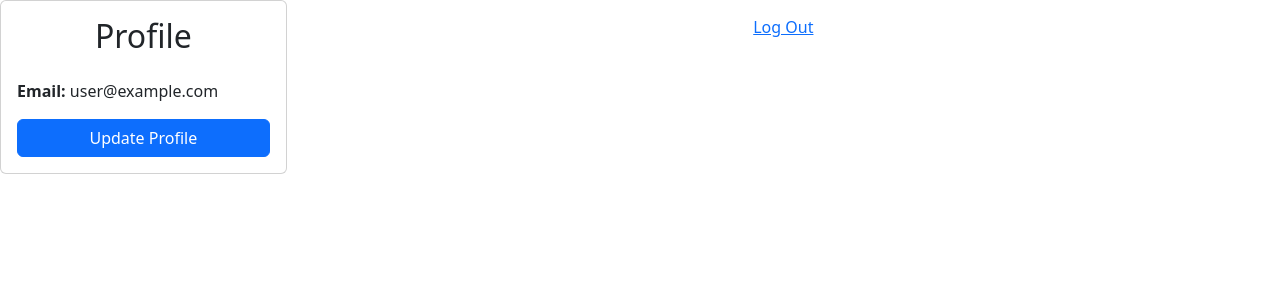
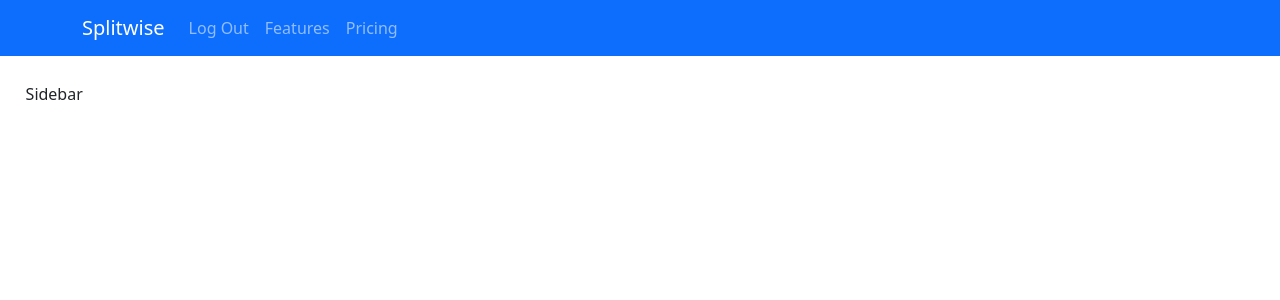
Before and after one commit to yousamaa/react-splitwise, a React (Create React App) app: page / in a window 1280 px wide. Shown: the top 300 px of the page. Built offline with nearby package versions, Linux system fonts and the light colour scheme; no server answers; sample sign-in values are in the browser's storage.

Commit message:
ADDED NAVBAR AND SIDEBAR COMPONENT

```diff
--- a/src/App.js
+++ b/src/App.js
@@ -11,10 +11,6 @@ import ForgotPassword from './components/authentication/ForgotPassword'
 import UpdateProfile from './components/authentication/UpdateProfile'
 
 const App = () => {
-  const DashboardWrapper = styled.section`
-    display: flex;
-  `
-
   const LoginWrapper = styled.section`
     width: 22.5%;
     height: 50%;
@@ -35,9 +31,7 @@ const App = () => {
             path='/'
             element={
               <PrivateRoute>
-                <DashboardWrapper>
-                  <Dashboard />
-                </DashboardWrapper>
+                <Dashboard />
               </PrivateRoute>
             }
           />
@@ -45,7 +39,9 @@ const App = () => {
             path='/update-profile'
             element={
               <PrivateRoute>
-                <UpdateProfile />
+                <LoginWrapper>
+                  <UpdateProfile />
+                </LoginWrapper>
               </PrivateRoute>
             }
           />
--- a/src/components/Dashboard.js
+++ b/src/components/Dashboard.js
@@ -1,42 +1,13 @@
-import React, { useState } from 'react'
-import { Card, Button, Alert } from 'react-bootstrap'
-import { Link, useNavigate } from 'react-router-dom'
+import React from 'react'
+import Sidebar from './Sidebar'
 
-import { useAuth } from '../contexts/AuthContext'
+import NavBar from './NavBar'
 
 const Dashboard = () => {
-  const [error, setError] = useState('')
-  const { currentUser, logout } = useAuth()
-  const navigate = useNavigate()
-
-  const handleLogout = async () => {
-    setError('')
-
-    try {
-      await logout()
-      navigate('/login')
-    } catch {
-      setError('Failed to log out')
-    }
-  }
-
   return (
     <>
-      <Card>
-        <Card.Body>
-          <h2 className='text-center mb-4'>Profile</h2>
-          {error && <Alert variant='danger'>{error}</Alert>}
-          <strong>Email:</strong> {currentUser.email}
-          <Link to='/update-profile' className='btn btn-primary w-100 mt-3'>
-            Update Profile
-          </Link>
-        </Card.Body>
-      </Card>
-      <div className='w-100 text-center mt-2'>
-        <Button variant='link' onClick={handleLogout}>
-          Log Out
-        </Button>
-      </div>
+      <NavBar />
+      <Sidebar />
     </>
   )
 }
--- /dev/null
+++ b/src/components/NavBar.js
@@ -0,0 +1,40 @@
+import React, { useState } from 'react'
+import { Navbar, Alert, Nav, Container } from 'react-bootstrap'
+import { useNavigate } from 'react-router-dom'
+
+import { useAuth } from '../contexts/AuthContext'
+
+const NavBar = () => {
+  const [error, setError] = useState('')
+  const { logout } = useAuth()
+  const navigate = useNavigate()
+
+  const handleLogout = async () => {
+    setError('')
+
+    try {
+      await logout()
+      navigate('/login')
+    } catch {
+      setError('Failed to log out')
+    }
+  }
+
+  return (
+    <div>
+      <Navbar bg='primary' variant='dark'>
+        <Container>
+          <Navbar.Brand href='#home'>Splitwise</Navbar.Brand>
+          <Nav className='me-auto'>
+            <Nav.Link onClick={handleLogout}>Log Out</Nav.Link>
+            <Nav.Link href='#features'>Features</Nav.Link>
+            <Nav.Link href='#pricing'>Pricing</Nav.Link>
+          </Nav>
+        </Container>
+      </Navbar>
+      {error && <Alert variant='danger'>{error}</Alert>}
+    </div>
+  )
+}
+
+export default NavBar
--- /dev/null
+++ b/src/components/Sidebar.js
@@ -0,0 +1,20 @@
+import React from 'react'
+import styled from 'styled-components'
+
+const Sidebar = () => {
+  const SidebarMain = styled.section`
+    display: flex;
+    flex-direction: column;
+    text-align: center;
+    justify-content: flex-start;
+    gap: 4vh;
+    padding-top: 5vh;
+    align-items: flex-start;
+    max-width: 18%;
+    width: auto;
+    padding: 2vw;
+  `
+  return <SidebarMain>Sidebar</SidebarMain>
+}
+
+export default Sidebar
```
Also changed, not shown: src/components/SidebarItem.js (added, +26 -0 lines), src/components/UserItem.js (added, +32 -0 lines).
